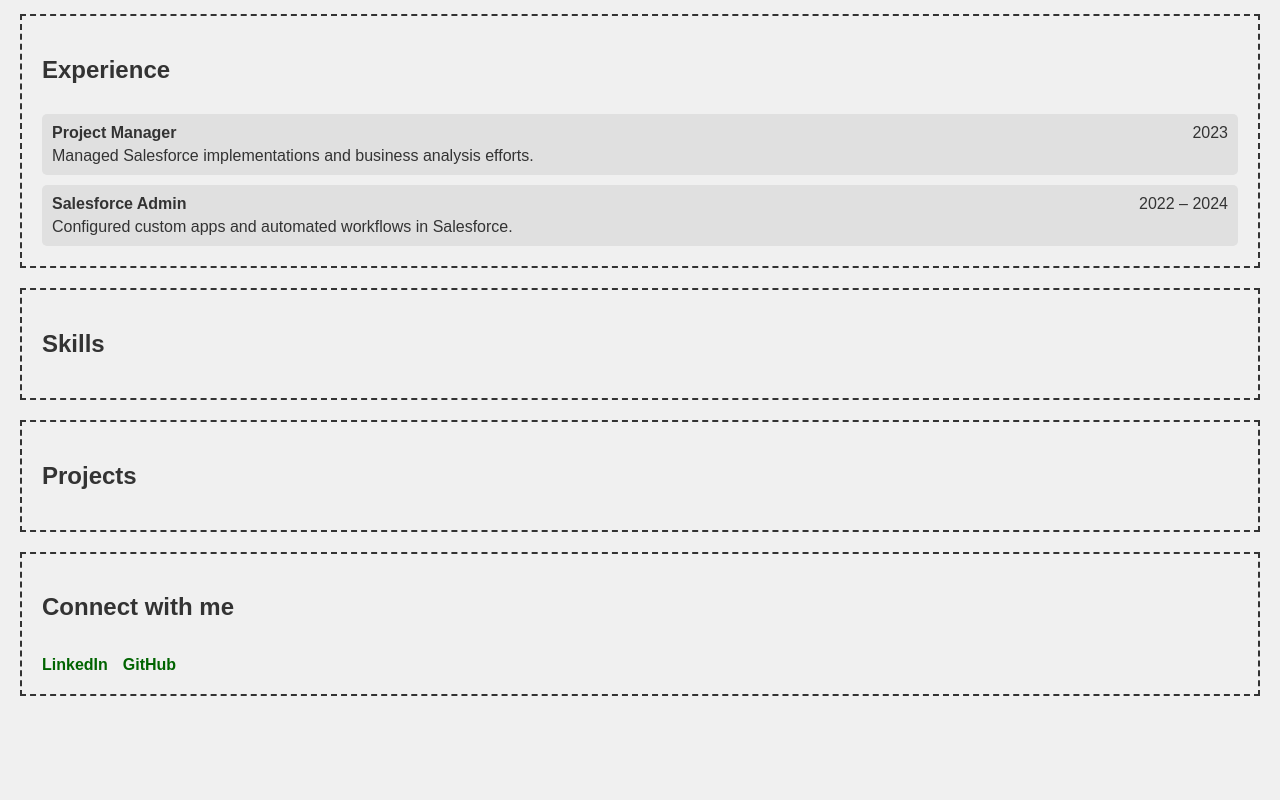
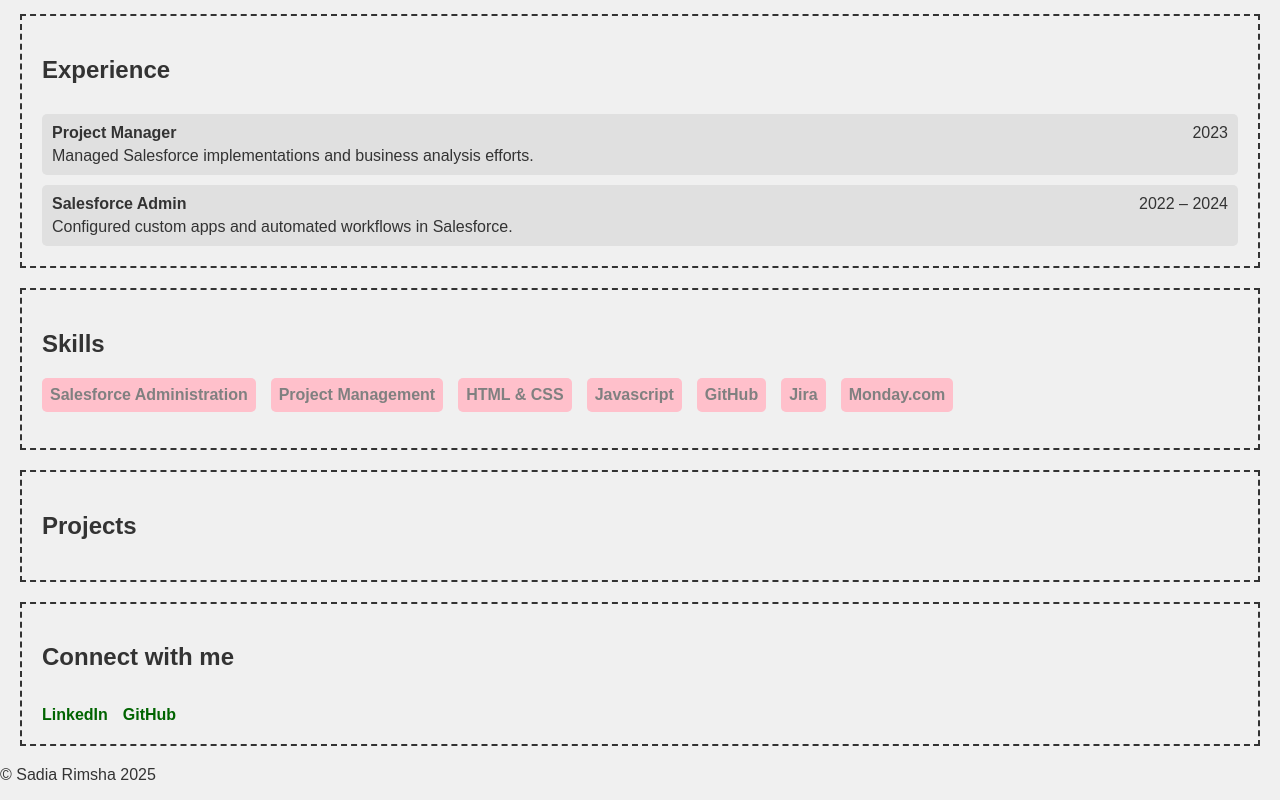
Before and after one commit to sadiarimsha/sadia-rimsha-kepler, a plain HTML site: page index.html in a window 1280 px wide. Shown: the part 356-1156 px from the top of the page. Before the commit the page ends 1072 px from the top, so only its background shows below. Drawn offline with Linux system fonts and the light colour scheme.

Commit message:
js added, created footer and skills

```diff
--- a/CSS/index.css
+++ b/CSS/index.css
@@ -83,6 +83,21 @@ section {
   text-decoration: underline;
 }
 
+#skills ul {
+  display: flex;
+  flex-wrap: wrap;
+  gap: 15px;
+  padding: 0;
+  list-style: none;
+}
+
+#skills ul li {
+  background: pink;
+  color: grey;
+  padding: 8px;
+  border-radius: 5px;
+  font-weight: bold;
+}
 /* ========== Tablet Styles ========== */
 @media (max-width: 1024px) {
   section {
--- a/index.html
+++ b/index.html
@@ -4,7 +4,7 @@
     <title>Sadia Rimsha's Portfolio</title>
     <meta charset="UTF-8" />
     <meta name="viewport" content="width=device-width, initial-scale=1.0" />
-    <link rel="stylesheet" href="css/index.css" />
+    <link rel="stylesheet" href="CSS/index.css" />
   </head>
   <body>
     <nav>
@@ -49,7 +49,12 @@
 
     <section id="skills">
       <h2>Skills</h2>
-      <ul></ul>
+      <ul>
+        <li>Salesforce Administration</li>
+        <li>Project Management</li>
+        <li>HTML & CSS</li>
+        <li>Javascript</li>
+      </ul>
     </section>
 
     <section id="projects">
@@ -70,5 +75,6 @@
         >
       </div>
     </section>
+    <script src="js/index.js"></script>
   </body>
 </html>
--- /dev/null
+++ b/js/index.js
@@ -0,0 +1,17 @@
+let body = document.body;
+let footer = document.createElement("footer");
+body.appendChild(footer);
+let today = new Date();
+let thisYear = today.getFullYear();
+let footerElement = document.querySelector("footer");
+let copyright = document.createElement("p");
+copyright.innerHTML = "© Sadia Rimsha " + thisYear;
+footerElement.appendChild(copyright);
+let skills = ["GitHub", "Jira", "Monday.com"];
+let skillsSection = document.getElementById("skills");
+let skillsList = skillsSection.querySelector("ul");
+for (let i = 0; i < skills.length; i++) {
+  let skill = document.createElement("li");
+  skill.innerText = skills[i];
+  skillsList.appendChild(skill);
+}
```
